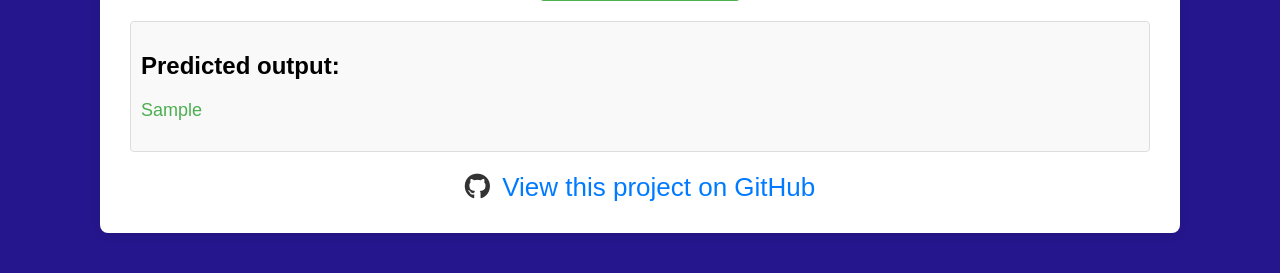
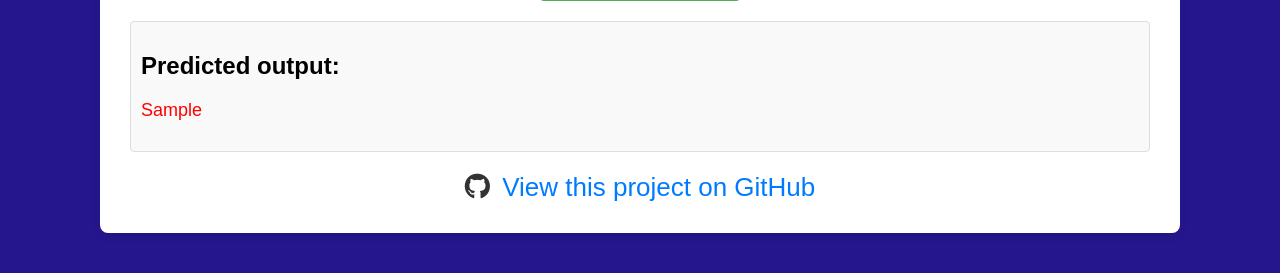
Before and after one commit to Gourab-Pal/Dep-Employee-retention, a Flask app: template templates/index.html in a window 1280 px wide. Shown: the part 724-997 px from the top of the page. Run offline with Flask 3, Linux system fonts and the light colour scheme; the template is opened without the code that fills it: most values are stand-ins (such as "Sample title", 1, 10 or a date in 2020).

Commit message:
update in html

```diff
--- a/static/styles.css
+++ b/static/styles.css
@@ -91,8 +91,16 @@ button:hover {
 
 .salary {
     font-size: 18px;
-    color: #4caf50;
 }
+
+.green {
+    color: green;
+}
+
+.red {
+    color: red;
+}
+
 
 .github-link {
     margin-top: 20px;
--- a/templates/index.html
+++ b/templates/index.html
@@ -58,7 +58,7 @@
             {% if my_pred is not none %}
             <div class="result">
                 <h2>Predicted output:</h2>
-                <p class="salary">{{ my_pred }} </p>
+                <p class="salary {% if my_pred == 'Stayed' %}green{% else %}red{% endif %}">{{ my_pred }}</p>
             </div>
             {% endif %}
             <div class="github-link">
```
